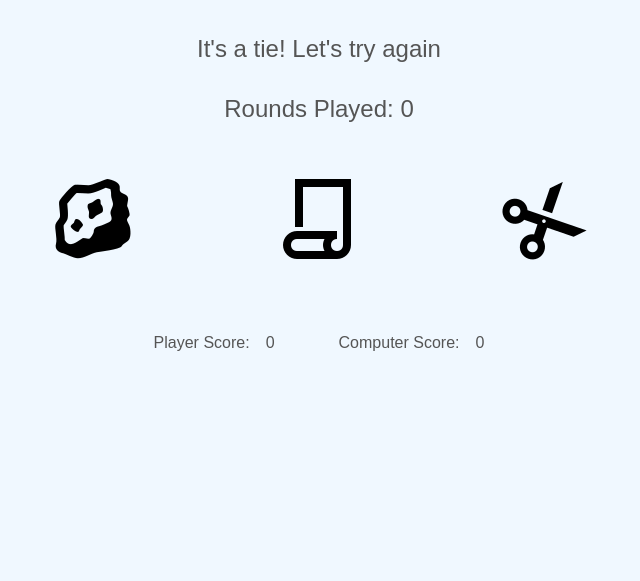
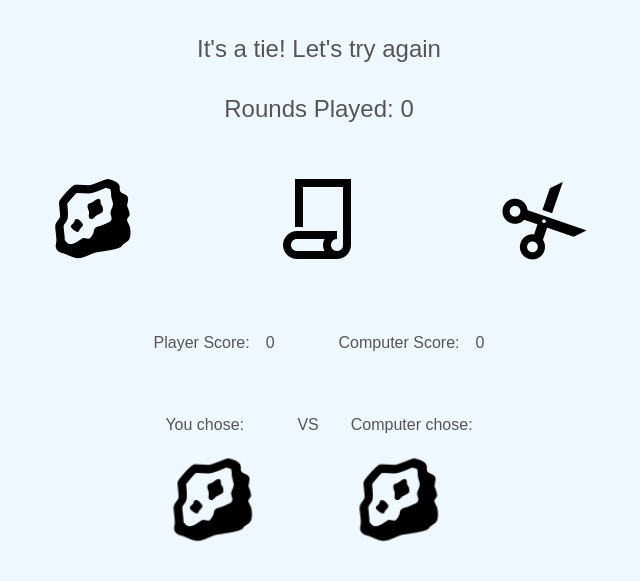
Before and after one commit to L-E-iT/odin-rps, a plain HTML site: page index.html in a window 1280 px wide. Both pictures are taken after a click on the picture 416 px from the left and 306 px from the top of the page. Shown: the part 87-668 px from the top of the page, without its empty margins (321-961 px from the left). Drawn offline with Linux system fonts and the light colour scheme.

Commit message:
wrapping up the UI

```diff
--- a/index.html
+++ b/index.html
@@ -38,6 +38,6 @@
             </div>
         </div>
     </div>
-    </div>
+    <div class="round-results"></div>
 </body>
 </html>
--- a/scripts.js
+++ b/scripts.js
@@ -1,10 +1,11 @@
-buttons = document.querySelectorAll(".choice");
-restartButton = document.querySelector(".restart")
-playerScore = document.querySelector(".player-score");
-computerScore = document.querySelector(".computer-score");
-statusText = document.querySelector(".status-text");
-statusRounds = document.querySelector(".status-rounds");
-resultWinner = document.querySelector(".result-winner");
+let buttons = document.querySelectorAll(".choice");
+let restartButton = document.querySelector(".restart")
+let playerScore = document.querySelector(".player-score");
+let computerScore = document.querySelector(".computer-score");
+let statusText = document.querySelector(".status-text");
+let statusRounds = document.querySelector(".status-rounds");
+let resultWinner = document.querySelector(".result-winner");
+let roundResults = document.querySelector(".round-results");
 
 let playerWins = 0;
 let computerWins = 0;
@@ -46,6 +47,9 @@ function game(playerChoice) {
     let computerChoice = computerPlay();
     let result = comparePlayer(playerChoice, computerChoice);
 
+    removeAllChildElements(roundResults);
+    generateRoundResult(playerChoice, computerChoice, roundResults);
+
     if (result.includes("win")) {
         playerWins++;
         playerScore.textContent = playerWins;
@@ -76,6 +80,60 @@ function resetGame() {
     })
 }
 
+function removeAllChildElements(element) {
+    while (element.firstChild) {
+        element.removeChild(element.firstChild);
+    }
+}
+
+function generateRoundResult(playerChoice, computerChoice, element) {
+    let playerImage = document.createElement("img");
+    let computerImage = document.createElement("img");
+    let playerText = document.createElement("p");
+    let computerText = document.createElement("p");
+    let playerDiv = document.createElement("div");
+    let computerDiv = document.createElement("div");
+    let vsText = document.createElement("p");
+
+    playerImage.src = getImage(playerChoice.toLowerCase());
+    computerImage.src = getImage(computerChoice.toLowerCase());
+    playerText.textContent = "You chose: ";
+    computerText.textContent = "Computer chose: ";
+
+    computerDiv.classList.add("col");
+    playerDiv.classList.add("col");
+    element.classList.add("row");
+
+    element.style.justifyContent = "center";
+    element.style.gap = "32px";
+    element.style.margin="32px";
+    playerImage.style.width = "100px";
+    computerImage.style.width = "100px";
+    vsText.innerHTML = "VS";
+
+    element.appendChild(playerDiv);
+    element.appendChild(vsText);
+    element.appendChild(computerDiv);
+    playerDiv.appendChild(playerText);
+    computerDiv.appendChild(computerText);
+    playerDiv.appendChild(playerImage);
+    computerDiv.appendChild(computerImage);
+}
+
+function getImage(choice) {
+    let scissorsImage = "./images/scissors.png";
+    let rockImage = "./images/rock.png";
+    let paperImage = "./images/paper.png";
+
+    if (choice == "rock") {
+        return rockImage;
+    } else if (choice == "paper") {
+        return paperImage;
+    } else {
+        return scissorsImage;
+    }
+}
+
 buttons.forEach((button) => {
     button.addEventListener("click", () => {
         game(button.id);
```
